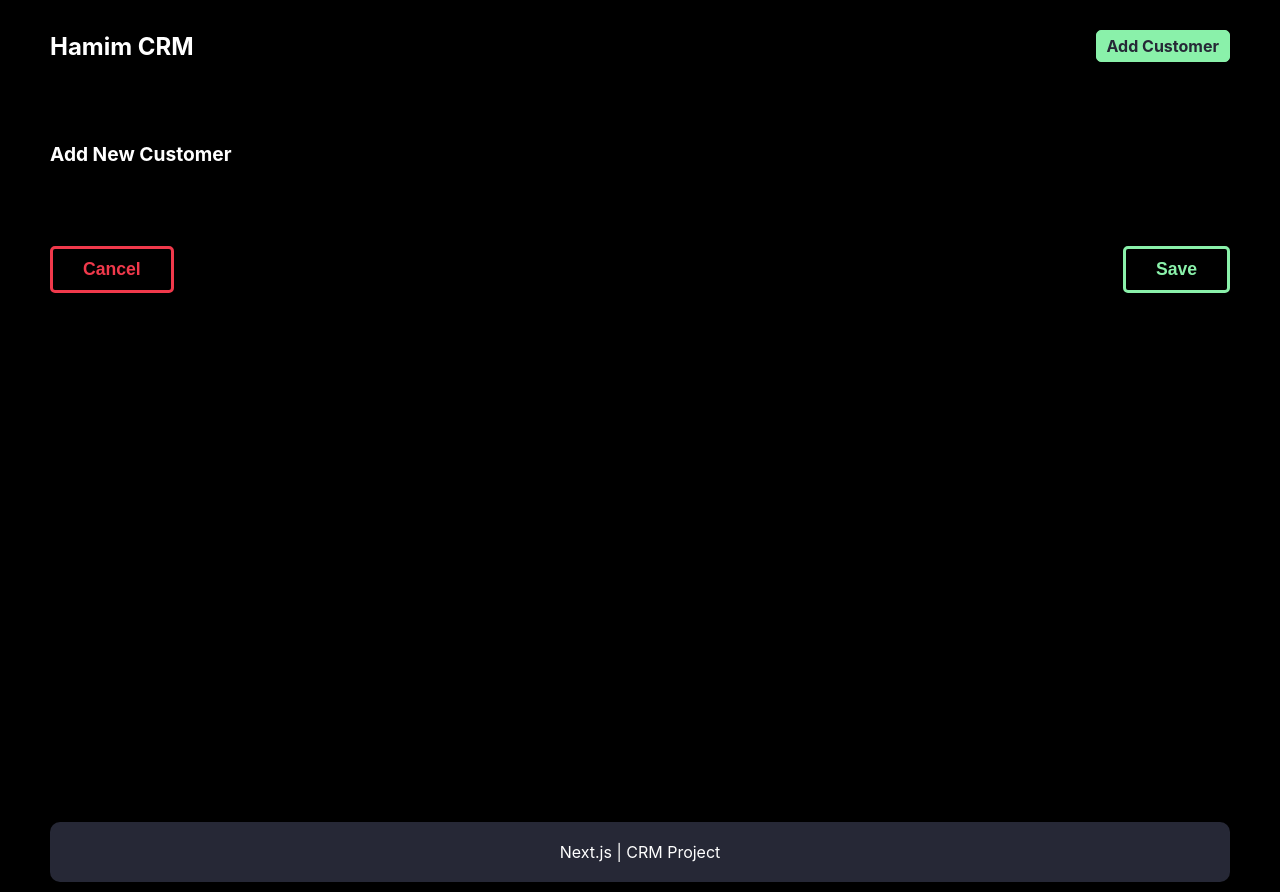
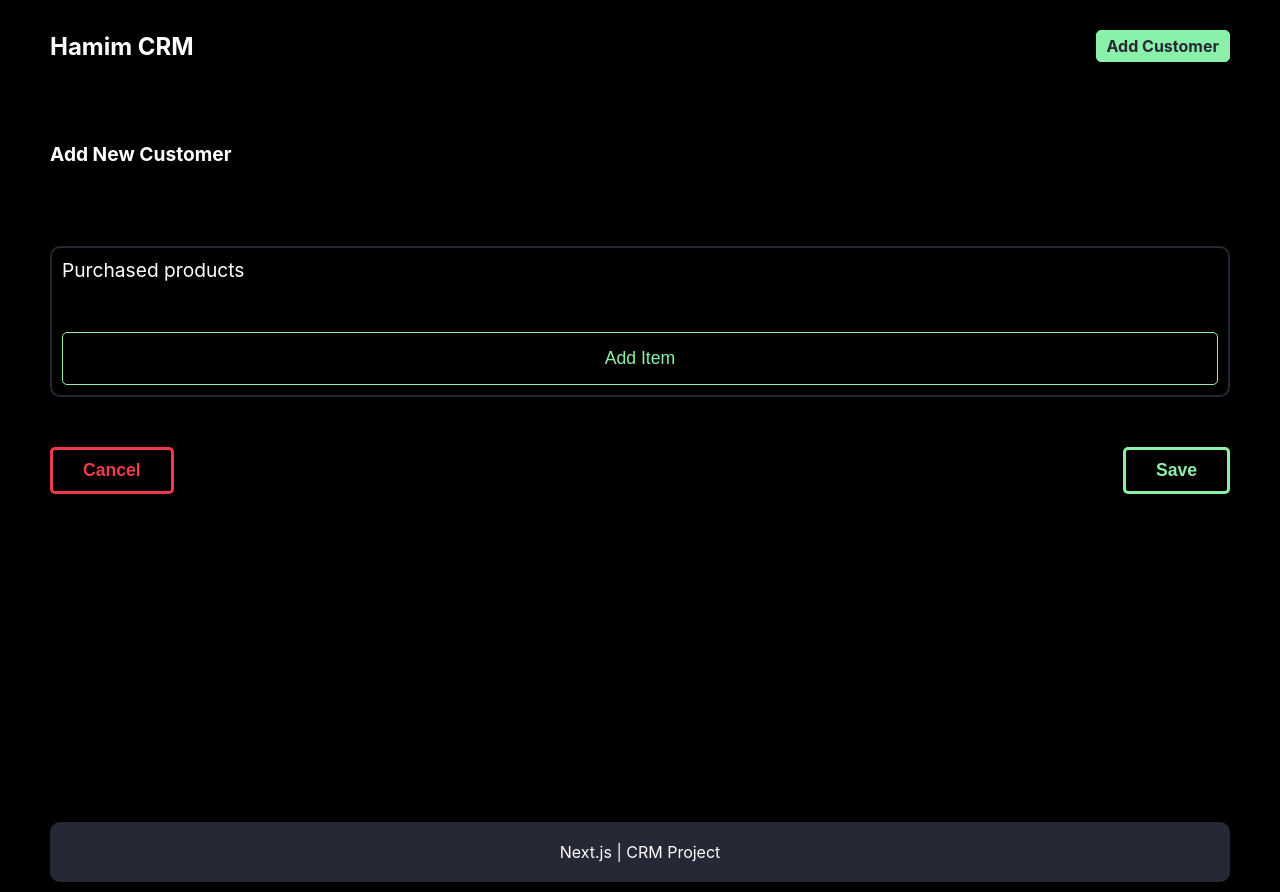
Before and after one commit to hadismtb/learning-crm-app, a Next.js app: page /add-customer in a window 1280 px wide. Built offline with nearby package versions, Linux system fonts and the light colour scheme.

Commit message:
style(form): use item list component in form

```diff
--- a/components/module/Form.js
+++ b/components/module/Form.js
@@ -1,5 +1,11 @@
-function Form() {
-  return <div></div>;
+import ItemList from "@/components/module/ItemList";
+
+function Form({ form, setForm }) {
+  return (
+    <div>
+      <ItemList form={form} setForm={setForm} />
+    </div>
+  );
 }
 
 export default Form;
```
